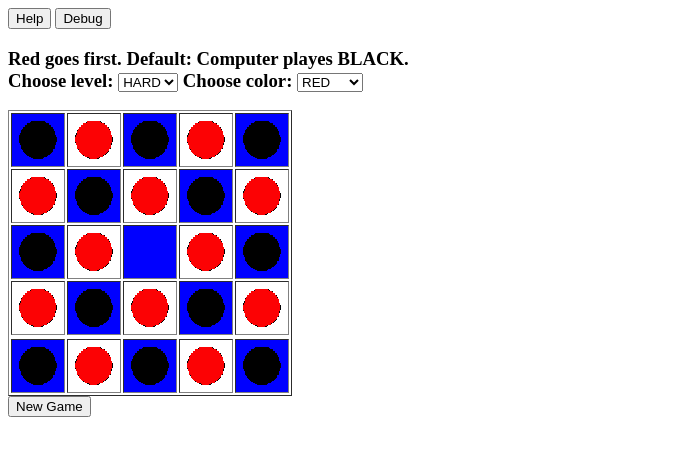
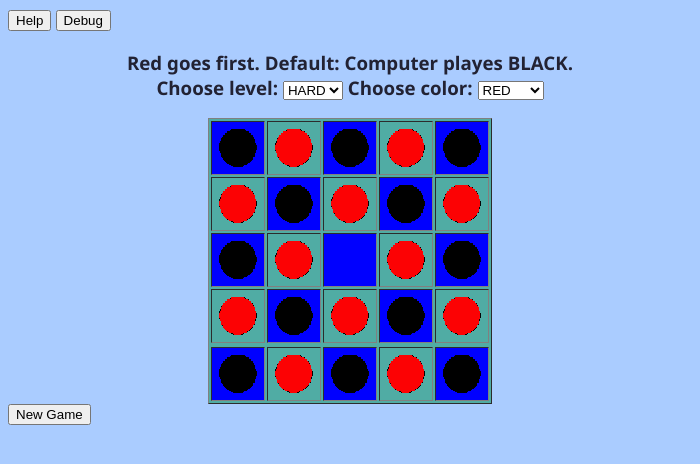
Before and after one commit to ariel1segal/minicheckers-electronjs, an Electron app: page index.html in a window 700 px wide. Drawn offline with Linux system fonts and the light colour scheme.

Commit message:
Style added.

```diff
--- a/index.html
+++ b/index.html
@@ -2,6 +2,7 @@
 <html>
     <head>
         <title>Simplefied Checkers Game</title>
+        <link rel="stylesheet" href="styles.css">
         <script language="JavaScript" src="./run-game.js"></script>
     </head>
 <body><!--'"</title></head>-->
@@ -29,7 +30,7 @@
    </form>
 
 <!-- Board's Table -->
-<table border="">
+<table class="center" border="">
    <tbody><tr>
       <td bgcolor="blue" id="tdid0" onclick="playGame('tdid0')">
          <img src="./black-piece50.gif" border="0" id="spotId0">
--- a/run-game.js
+++ b/run-game.js
@@ -65,7 +65,7 @@ function initBoard()
    for(i = 0; i < boardSize; i++)
    {
       let cell = document.getElementById(Board[i])
-      cell.getElementById("spotId" + i.toString()).src = (i%2===0? "black-piece50.gif": "red-piece50.gif");
+      cell.getElementById("spotId" + i.toString()).src = (i%2==0? "black-piece50.gif": "red-piece50.gif");
    }
 }
 
--- a/styles.css
+++ b/styles.css
@@ -1,3 +1,16 @@
-h1{
-    color: orange;
+body{
+    color: #222233;
+    background-color: #AACCFF;
+    font-family: 'Segoe UI', Tahoma, sans-serif;
 }
+table
+{
+    background-color: rgb(80, 172, 164);
+}
+table.center {
+    margin-left:auto;
+    margin-right:auto;
+  }
+  H3 {
+      text-align: center
+    }
```
